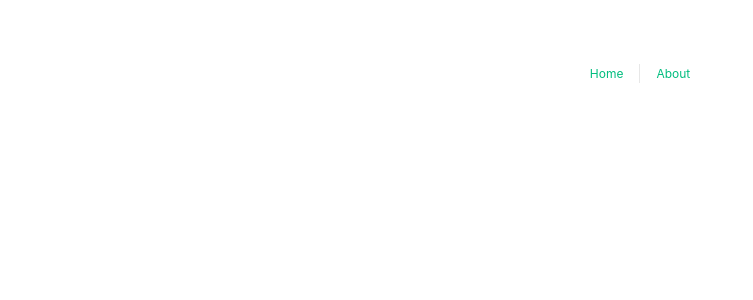
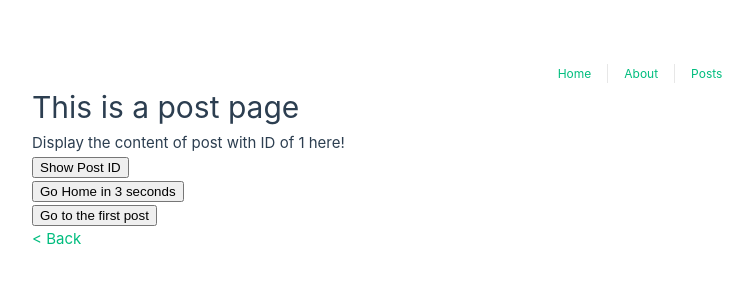
Before and after one commit to erwinmacaraig/learning-vue-composition, a Vue app: page /postDetail/1 in a window 1280 px wide. Before the commit this address had no page. Shown: the top 300 px of the page, without its empty margins (0-753 px from the left). Built offline with nearby package versions, Linux system fonts and the light colour scheme.

Commit message:
implemented useRoute and useRouter composables

```diff
--- a/src/App.vue
+++ b/src/App.vue
@@ -2,6 +2,7 @@
   <nav>
     <RouterLink to="/">Home</RouterLink>
     <RouterLink to="/about">About</RouterLink>
+    <RouterLink to="/posts">Posts</RouterLink>
   </nav>
 
   <RouterView />
--- a/src/router/index.js
+++ b/src/router/index.js
@@ -16,6 +16,16 @@
       // this generates a separate chunk (About.[hash].js) for this route
       // which is lazy-loaded when the route is visited.
       component: () => import('../views/AboutView.vue')
+    },
+    {
+      path: '/posts',
+      name: 'posts',
+      component: () => import('../views/PostView.vue')
+    },
+    {
+      path: '/postDetail/:id',
+      name: 'postDetail',
+      component: () => import('../views/PostDetailView.vue')
     }
   ]
 })
--- a/src/views/HomeView.vue
+++ b/src/views/HomeView.vue
@@ -62,7 +62,7 @@
  -->
 
 <script setup>
-  import { ref, reactive, computed, watch } from  'vue'
+  import { ref, reactive, computed, watch, onActivated, onDeactivated } from  'vue'
 
   const counter = ref(0)
   const counterTitle = ref('My Counter')
@@ -91,6 +91,14 @@
       alert('Reached limit to trigger watcher')
     }
   })
+
+  onActivated(() => {
+    console.log('onActivated')
+  })
+
+  onDeactivated(() => {
+    console.log('onDeactivated')
+  })
 </script>
 
 <style>
--- /dev/null
+++ b/src/views/PostDetailView.vue
@@ -0,0 +1,40 @@
+<script setup>
+    import { useRoute, useRouter } from 'vue-router'
+    const route = useRoute()
+    const router = useRouter()
+    const showPostID = () => {
+        alert(`The ID of this post is: ${route.params.id} `)
+    }
+    const goHomeIn3Seconds = () => {
+        setTimeout(() => {
+            router.push('/')
+        }, 3000)
+    }
+    const gotoFirstPost = () => {
+        router.push({
+            name: 'postDetail',
+            params: {
+                id: 'id1'
+            }
+        })
+    }
+</script>
+
+<template>
+    <div class="post-detail">
+        <h1>This is a post page</h1>
+        <p>Display the content of post with ID of {{$route.params.id}} here!</p>
+
+        <div>
+                <button @click="showPostID">Show Post ID</button>
+        </div>
+        <div>
+            <button @click="goHomeIn3Seconds">Go Home in 3 seconds</button>
+        </div>
+        <div>
+            <button @click="gotoFirstPost">Go to the first post</button>
+        </div>
+        <p><RouterLink to="/posts">&lt; Back</RouterLink></p>
+    </div>
+
+</template>
--- /dev/null
+++ b/src/views/PostView.vue
@@ -0,0 +1,20 @@
+<script setup>
+
+</script>
+
+<template>
+    <div class="posts">
+        <h1>Posts</h1>
+        <ul>
+            <li> <RouterLink to="/postDetail/id1">Post 1</RouterLink> </li>
+            <li> <RouterLink to="/postDetail/id2">Post 2</RouterLink> </li>
+            <li> <RouterLink to="/postDetail/id3">Post 3</RouterLink> </li>
+        </ul>
+    </div>
+</template>
+
+<style scoped>
+    ul {
+        margin-bottom: 30px;
+    }
+</style>
```
